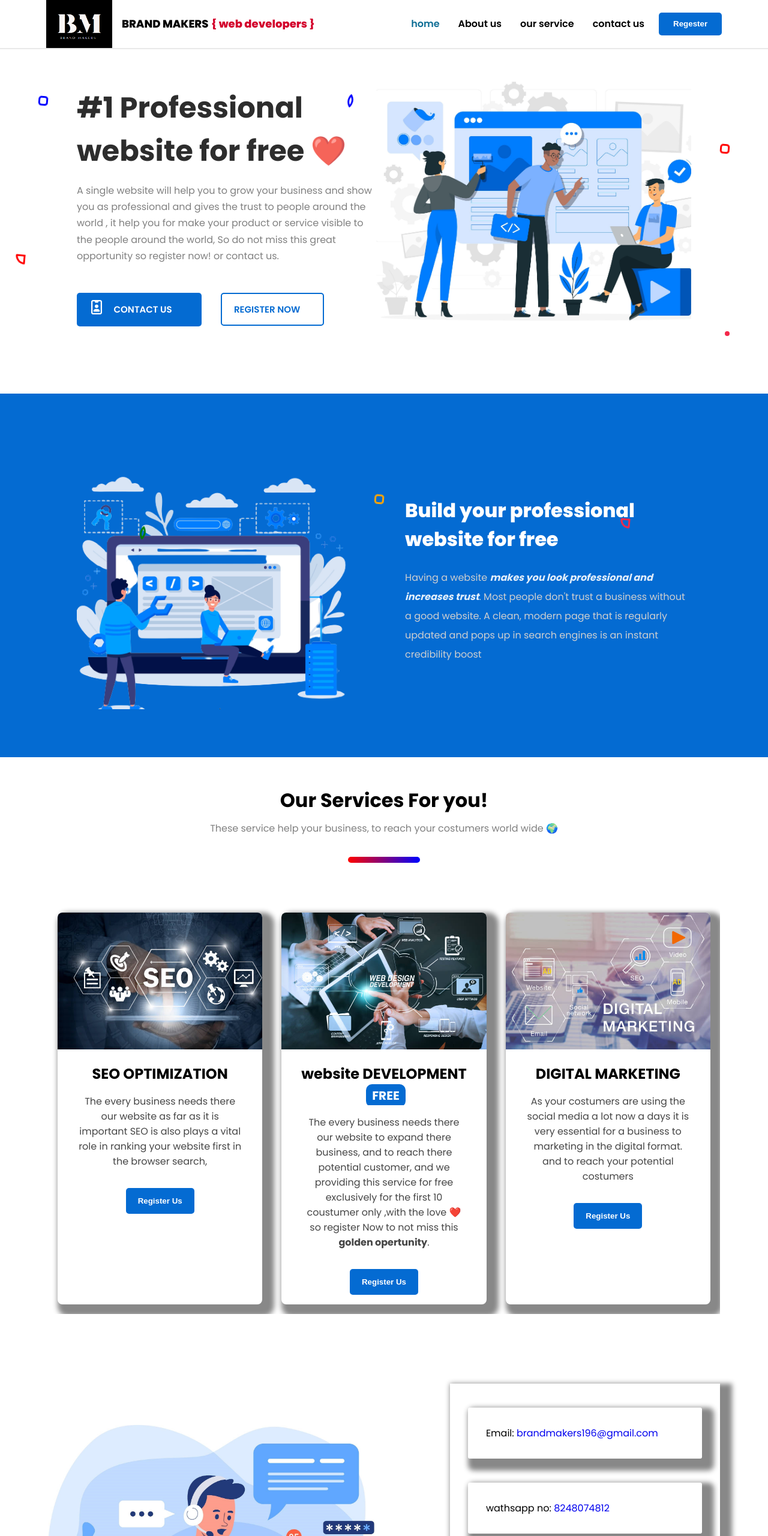
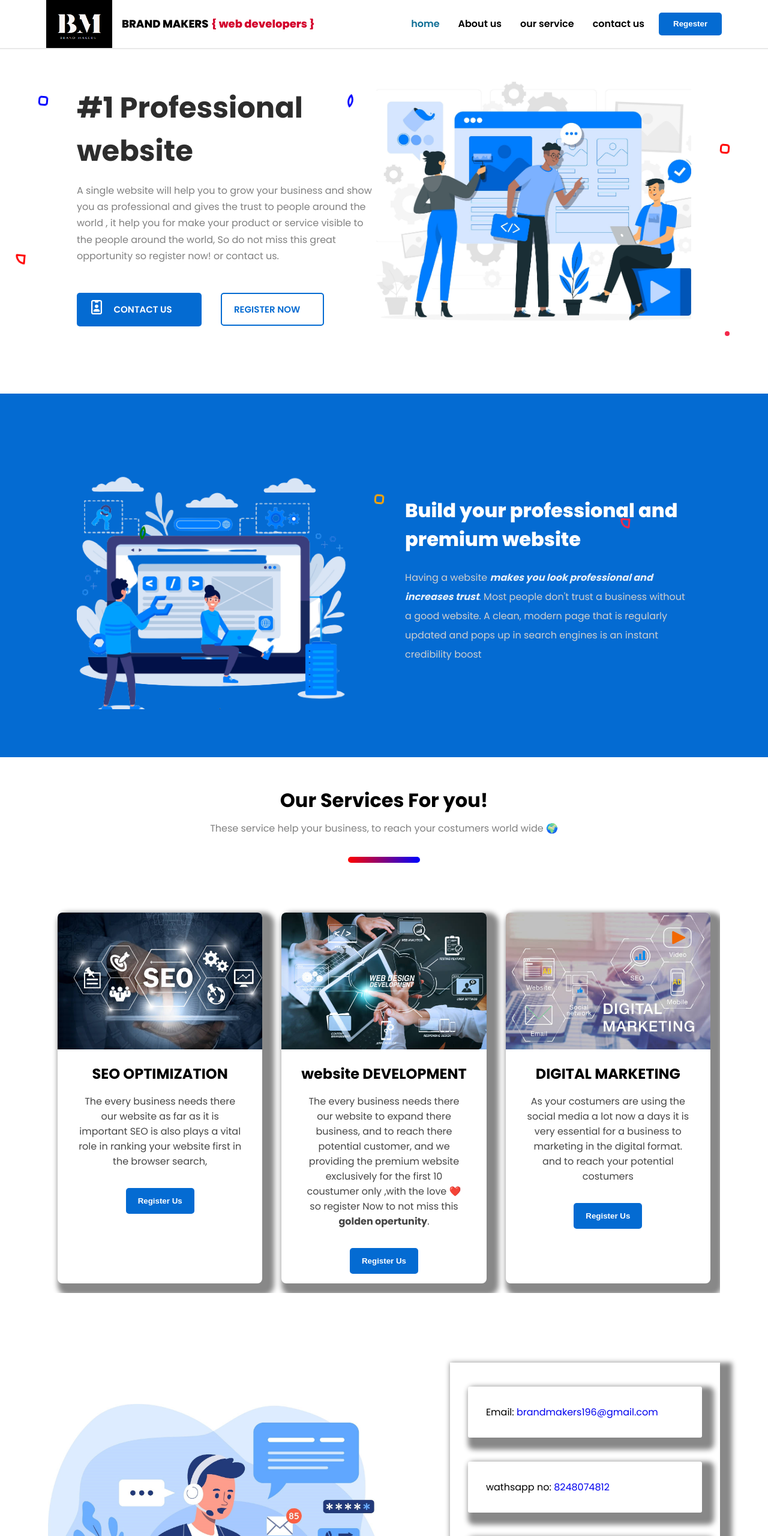
Before and after one commit to Navaharish/Brand-Makers, a plain HTML site: page index.html in a window 1280 px wide. Shown: the top 2560 px of the page at 60% size. Drawn offline with Linux system fonts and the light colour scheme; a web font is replaced by a local one.

Commit message:
free offer is removed

```diff
--- a/index.html
+++ b/index.html
@@ -8,10 +8,10 @@
     <title>Brand Makers</title>
 
     <!-- OG Tags -->
-    <meta property="og:title" content="Build your own business website - For Free - Brand Makers webdevelopers" />
+    <meta property="og:title" content="Build your own business website - Brand Makers webdevelopers" />
 
     <meta property="og:description"
-        content="website is very manditory thing to show case there business as they are professional and to building the trust to their costumers - we providing this for free - @ Brand Makers" />
+        content="website is very manditory thing to show case there business as they are professional and to building the trust to their costumers - we providing the premium website- @ Brand Makers" />
 
     <meta property="og:image" content="https://navaharish.github.io/Brand-Makers/asserts/IMAGES/logo.png" />
 
@@ -117,7 +117,7 @@
 
             <div>
                 <caption class="hero-caption">
-                    <h2 class="hero-caption--header my-1">#1 Professional website for free ❤️</h2>
+                    <h2 class="hero-caption--header my-1">#1 Professional website </h2>
                     <p class="hero-caption--content">A single website will help you to grow your business and show you
                         as professional
                         and gives the trust to people around the
@@ -147,7 +147,7 @@
 
             <div class="about-area--info">
                 <caption>
-                    <h2>Build your professional website for free </h2>
+                    <h2>Build your professional and premium website </h2>
                     <p>
                         Having a website <b><em>makes you look professional and increases trust</em></b>. Most people
                         don't
@@ -207,12 +207,12 @@
                     <img src="./asserts/IMAGES/webdevelopment spark.jpg" alt="brand makers webdevelopment" width="100%">
 
                     <h2>
-                        website DEVELOPMENT <span class="primary-badge ">FREE</span>
+                        website DEVELOPMENT
                     </h2>
 
                     <p class=" service-card--body">
                         The every business needs there our website to expand there business,
-                        and to reach there potential customer, and we providing this service for free
+                        and to reach there potential customer, and we providing the premium website
                         exclusively for the first 10 coustumer only ,with the love ❤️
 
                         so register Now to not miss this <b>golden opertunity</b>.
@@ -361,7 +361,7 @@
     <h1>Brand Makers <span>{web developer 😊}</span> </h1>
     <p class="mb-1">Presenting with love by brandmakers ❤️</p>
     <h3>Developers:</h3>
-    <p class="mb-1">Dhinesh ,Navaharish</p>
+    <p class="mb-1">Navaharish & Team</p>
     &copy; 2023-All rights are reseved
 </footer>
 <!-- ========== End footer section ========== -->
```
